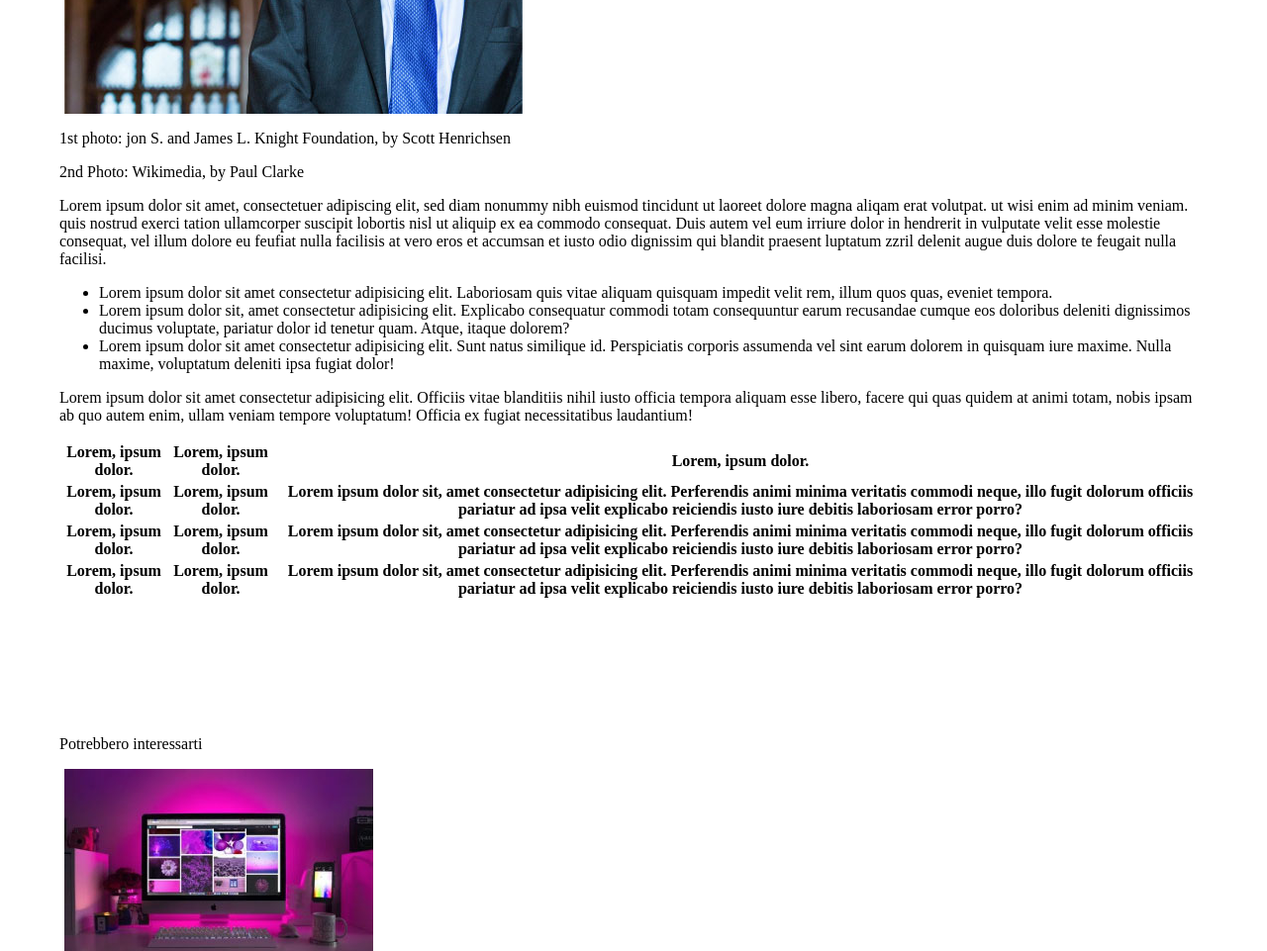
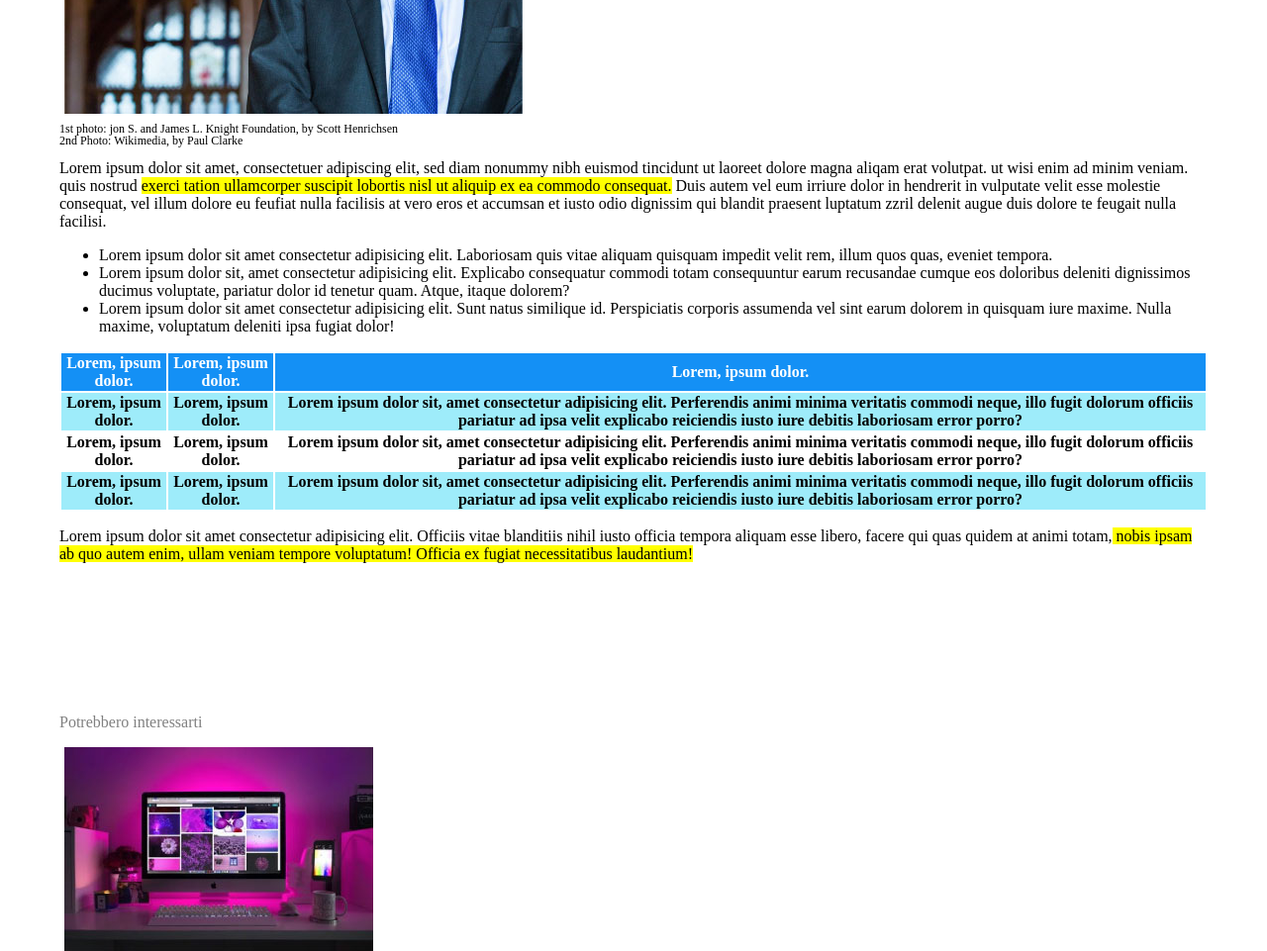
Before and after one commit to Anniballi-Andrea/html-css-booleaner, a plain HTML site: page index.html in a window 1280 px wide. Shown: the part 960-1921 px from the top of the page at 99% size. Drawn offline with Linux system fonts and the light colour scheme.

Commit message:
tring fix css again

```diff
--- a/assests/css/style.css
+++ b/assests/css/style.css
@@ -43,3 +43,25 @@ img{
     line-height: 0.5;
 
 }
+
+.evidenziato{
+    background-color: yellow;
+}
+table{
+    border-color: black;
+
+}
+thead{
+    background-color: #1490f5;
+}
+tbody tr:nth-child(even) {
+    background-color: white;
+}
+tbody tr:nth-child(odd) {
+
+    background-color: rgb(158, 236, 250);
+}
+
+.white{
+    color: white;
+}
--- a/index.html
+++ b/index.html
@@ -1,5 +1,6 @@
 <!DOCTYPE html>
 <html lang="en">
+
 <head>
     <meta charset="UTF-8">
     <meta name="viewport" content="width=device-width, initial-scale=1.0">
@@ -7,6 +8,7 @@
     <link rel="stylesheet" href="./assests/css/style.css">
 
 </head>
+
 <body>
     <header>
         <img src="./assests/img/logo (1).svg" alt="the booleaner" id="logo">
@@ -27,21 +29,36 @@
         <div>
             <img src="./assests/img/tim-1.jpg" alt="" id="tim_1">
             <img src="./assests/img/tim-2.jpg" alt="" id="tim_2">
-            <p>1st photo: jon S. and James L. Knight Foundation, by Scott Henrichsen</p>
-            <p>2nd Photo: Wikimedia, by Paul Clarke</p>
+            <span class="data">
+                <p>
+                    1st photo: jon S. and James L. Knight Foundation, by Scott Henrichsen
+                    <br>
+                    <br>
+                    2nd Photo: Wikimedia, by Paul Clarke
+                </p>
+            </span>
             <p>
-                Lorem ipsum dolor sit amet, consectetuer adipiscing elit, sed diam nonummy nibh euismod tincidunt ut laoreet dolore magna aliqam erat volutpat.
-                 ut wisi enim ad minim veniam. quis nostrud exerci tation ullamcorper suscipit lobortis nisl ut aliquip ex ea commodo consequat. Duis autem vel eum irriure dolor in hendrerit in vulputate velit esse molestie consequat, vel illum dolore eu feufiat nulla facilisis at vero eros et accumsan et iusto odio dignissim qui blandit praesent luptatum zzril delenit augue duis dolore te feugait nulla facilisi.
+                Lorem ipsum dolor sit amet, consectetuer adipiscing elit, sed diam nonummy nibh euismod tincidunt ut
+                laoreet dolore magna aliqam erat volutpat.
+                ut wisi enim ad minim veniam. quis nostrud <span class="evidenziato"> exerci tation ullamcorper suscipit lobortis nisl ut aliquip
+                ex ea commodo consequat.</span> Duis autem vel eum irriure dolor in hendrerit in vulputate velit esse molestie
+                consequat, vel illum dolore eu feufiat nulla facilisis at vero eros et accumsan et iusto odio dignissim
+                qui blandit praesent luptatum zzril delenit augue duis dolore te feugait nulla facilisi.
             </p>
             <ul>
                 <li>
-                    Lorem ipsum dolor sit amet consectetur adipisicing elit. Laboriosam quis vitae aliquam quisquam impedit velit rem, illum quos quas, eveniet tempora.
+                    Lorem ipsum dolor sit amet consectetur adipisicing elit. Laboriosam quis vitae aliquam quisquam
+                    impedit velit rem, illum quos quas, eveniet tempora.
                 </li>
                 <li>
-                    Lorem ipsum dolor sit, amet consectetur adipisicing elit. Explicabo consequatur commodi totam consequuntur earum recusandae cumque eos doloribus deleniti dignissimos ducimus voluptate, pariatur dolor id tenetur quam. Atque, itaque dolorem?
+                    Lorem ipsum dolor sit, amet consectetur adipisicing elit. Explicabo consequatur commodi totam
+                    consequuntur earum recusandae cumque eos doloribus deleniti dignissimos ducimus voluptate, pariatur
+                    dolor id tenetur quam. Atque, itaque dolorem?
                 </li>
                 <li>
-                    Lorem ipsum dolor sit amet consectetur adipisicing elit. Sunt natus similique id. Perspiciatis corporis assumenda vel sint earum dolorem in quisquam iure maxime. Nulla maxime, voluptatum deleniti ipsa fugiat dolor!
+                    Lorem ipsum dolor sit amet consectetur adipisicing elit. Sunt natus similique id. Perspiciatis
+                    corporis assumenda vel sint earum dolorem in quisquam iure maxime. Nulla maxime, voluptatum deleniti
+                    ipsa fugiat dolor!
                 </li>
             </ul>
 
@@ -51,9 +68,9 @@
             <table>
                 <thead>
                     <tr>
-                        <th>Lorem, ipsum dolor.</th>
-                        <th>Lorem, ipsum dolor.</th>
-                        <th>Lorem, ipsum dolor.</th>
+                        <th><span class="white">Lorem, ipsum dolor.</span></th>
+                        <th><span class="white">Lorem, ipsum dolor.</span></th>
+                        <th><span class="white">Lorem, ipsum dolor.</span></th>
                     </tr>
                 </thead>
                 <tbody>
@@ -61,37 +78,47 @@
                         <th>Lorem, ipsum dolor.</th>
                         <th>Lorem, ipsum dolor.</th>
                         <th>
-                            Lorem ipsum dolor sit, amet consectetur adipisicing elit. Perferendis animi minima veritatis commodi neque, illo fugit dolorum officiis pariatur ad ipsa velit explicabo reiciendis iusto iure debitis laboriosam error porro?
+                            Lorem ipsum dolor sit, amet consectetur adipisicing elit. Perferendis animi minima veritatis
+                            commodi neque, illo fugit dolorum officiis pariatur ad ipsa velit explicabo reiciendis iusto
+                            iure debitis laboriosam error porro?
                         </th>
                     </tr>
                     <tr>
                         <th>Lorem, ipsum dolor.</th>
                         <th>Lorem, ipsum dolor.</th>
                         <th>
-                            Lorem ipsum dolor sit, amet consectetur adipisicing elit. Perferendis animi minima veritatis commodi neque, illo fugit dolorum officiis pariatur ad ipsa velit explicabo reiciendis iusto iure debitis laboriosam error porro?
+                            Lorem ipsum dolor sit, amet consectetur adipisicing elit. Perferendis animi minima veritatis
+                            commodi neque, illo fugit dolorum officiis pariatur ad ipsa velit explicabo reiciendis iusto
+                            iure debitis laboriosam error porro?
                         </th>
                     </tr>
                     <tr>
                         <th>Lorem, ipsum dolor.</th>
                         <th>Lorem, ipsum dolor.</th>
                         <th>
-                            Lorem ipsum dolor sit, amet consectetur adipisicing elit. Perferendis animi minima veritatis commodi neque, illo fugit dolorum officiis pariatur ad ipsa velit explicabo reiciendis iusto iure debitis laboriosam error porro?
+                            Lorem ipsum dolor sit, amet consectetur adipisicing elit. Perferendis animi minima veritatis
+                            commodi neque, illo fugit dolorum officiis pariatur ad ipsa velit explicabo reiciendis iusto
+                            iure debitis laboriosam error porro?
                         </th>
                     </tr>
+                    </tbody>
+                    </table>
                     <p>
-                        Lorem ipsum dolor sit amet consectetur adipisicing elit. Officiis vitae blanditiis nihil iusto officia tempora aliquam esse libero, facere qui quas quidem at animi totam, nobis ipsam ab quo autem enim, ullam veniam tempore voluptatum! Officia ex fugiat necessitatibus laudantium!
+                        Lorem ipsum dolor sit amet consectetur adipisicing elit. Officiis vitae blanditiis nihil iusto
+                        officia tempora aliquam esse libero, facere qui quas quidem at animi totam,<span class="evidenziato"> nobis ipsam ab quo
+                        autem enim, ullam veniam tempore voluptatum! Officia ex fugiat necessitatibus laudantium!</span>
                     </p>
-                </tbody>
-            </table>
+
         </div>
         <!--lorem table-->
     </main>
     <footer>
-        <p>Potrebbero interessarti</p>
+        <p><span class="grey">Potrebbero interessarti</span></p>
         <img src="./assests/img/monitor.jpg" alt="">
         <img src="./assests/img/graph.jpg" alt="">
 
     </footer>
 
 </body>
+
 </html>
```
